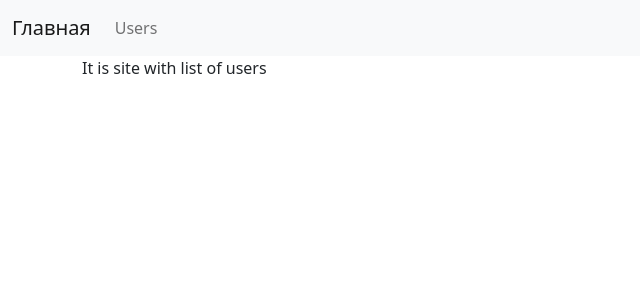
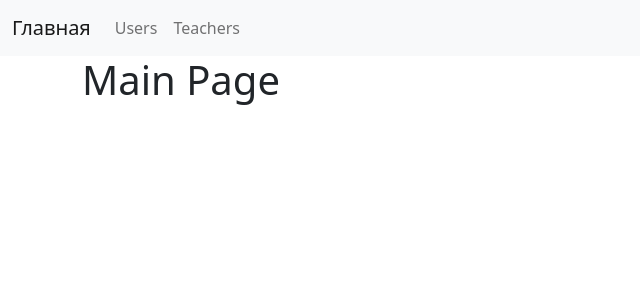
Before and after one commit to neskvikspivom/practiseWithDatabases, a Flask app: page / in a window 1280 px wide. Shown: the top 300 px of the page, without its empty margins (0-640 px from the left). Run offline with Flask 2, Linux system fonts and the light colour scheme.

Commit message:
Adding teachers list

```diff
--- a/app.py
+++ b/app.py
@@ -16,5 +16,13 @@ def users():  # put application's code here
     return render_template('userslist.html', seq=data)
 
 
+@app.route('/teachers')
+def teachers():
+    conect_tech = sqlite3.connect('teachers.sqlite')
+    cursor_teach = conect_tech.cursor()
+    data_teach = cursor_teach.execute('SELECT * FROM teachers').fetchall()
+    return render_template('teachers.html', seqt=data_teach)
+
+
 if __name__ == '__main__':
     app.run(host='0.0.0.0', port=8080)
--- a/templates/base.html
+++ b/templates/base.html
@@ -20,6 +20,9 @@
         <li class="nav-item">
           <a class="nav-link" href={{ url_for('users') }}>Users</a>
         </li>
+        <li>
+            <a class="nav-link" href={{ url_for('teachers') }}>Teachers</a>
+        </li>
       </ul>
     </div>
   </div>
--- a/templates/index.html
+++ b/templates/index.html
@@ -1,7 +1,5 @@
 {% extends 'base.html' %}
 
 {% block content %}
-    <div>
-        It is site with list of users
-    </div>
+    <h1>Main Page</h1>
 {% endblock %}
```
Also changed, not shown: templates/teachers.html (added, +18 -0 lines), teachers.sqlite (added).
